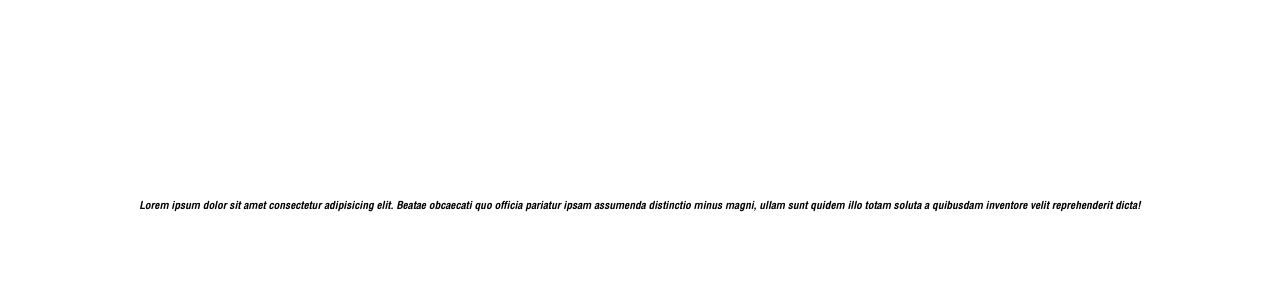
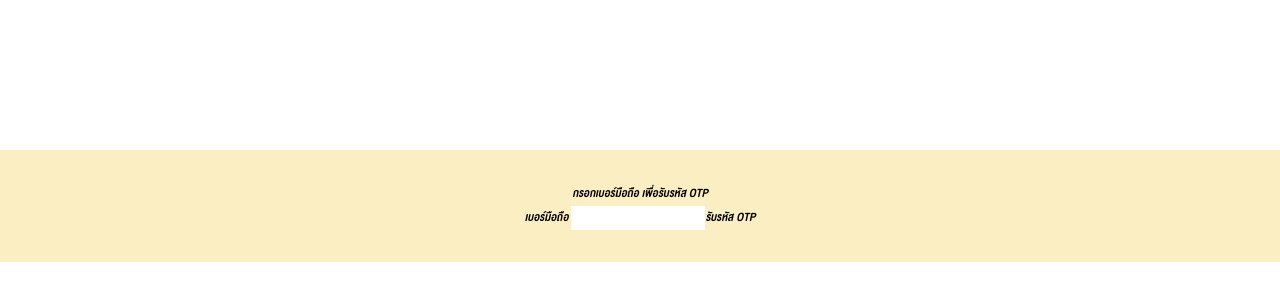
Before and after one commit to RithSoCool/structure_vite_vue, a Vue app: page /register-mobile in a window 1280 px wide. Shown: the part 194-494 px from the top of the page. Built offline with nearby package versions, Linux system fonts and the light colour scheme.

Commit message:
[Adjust] Register - draft component

```diff
--- a/src/views/register/RegisterMobile.vue
+++ b/src/views/register/RegisterMobile.vue
@@ -1,14 +1,38 @@
 <template>
-    <p>
-        Lorem ipsum dolor sit amet consectetur adipisicing elit. Beatae obcaecati quo officia pariatur ipsam assumenda
-        distinctio minus magni, ullam sunt quidem illo totam soluta a quibusdam inventore velit reprehenderit dicta!
-    </p>
+    <p>กรอกเบอร์มือถือ เพื่อรับรหัส OTP</p>
+    <label for="phone"> เบอร์มือถือ </label>
+    <input type="tel" id="phone" v-model="phoneNumber" @input="onNumberInput($event)" />
+    <button :disabled="phoneNumber.length != 10" @click="handleClickSendOTP">รับรหัส OTP</button>
 </template>
-<script>
-    export default {}
+<script lang="ts">
+    import { ref } from 'vue'
+    export default {
+        setup(props) {
+            const phoneNumber = ref<string>('')
+            const phoneNumberLength = ref<number>(10)
+
+            const onNumberInput = (inputData) => {
+                inputData.target.value = inputData.target.value.replaceAll(/\D/g, '') //only input number
+                inputData.target.value = inputData.target.value.substr(0, phoneNumberLength.value) //only input range of phone number
+                inputData.target.value = inputData.target.value.replace(/(\d{2})(\d{4})(\d{4})/, '$1-$2-$3') //format to xx-xxxx-xxxx
+                return inputData.target.value
+            }
+
+            const handleClickSendOTP = () => {
+                console.log("🚀 ~ file: RegisterMobile.vue:27 ~ handleClickSendOTP ~ handleClickSendOTP")
+                alert('test sending OTP')
+
+            }
+
+            return { phoneNumber, onNumberInput, handleClickSendOTP }
+        },
+    }
 </script>
 <style>
     /* .contrainer {
         background-color: #fbeec2;
     } */
+    #app {
+        background-color: #fbeec2;
+    }
 </style>
```
